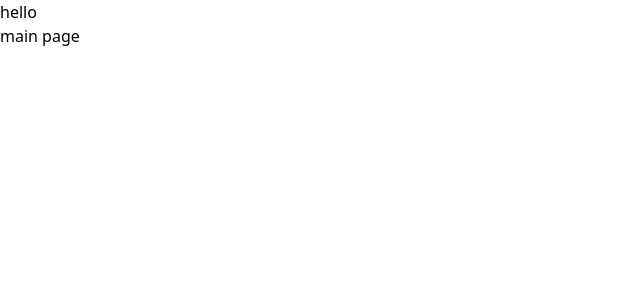
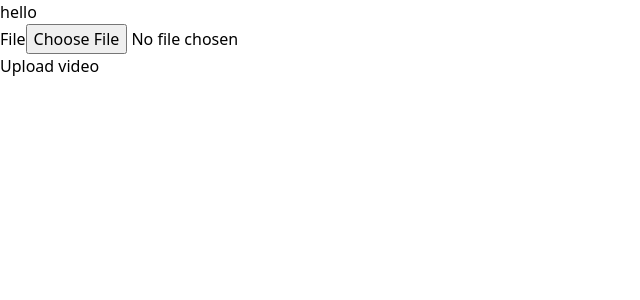
Before and after one commit to alvinaleguiojo/next13-app, a Next.js app: page / in a window 1280 px wide. Shown: the top 300 px of the page, without its empty margins (0-640 px from the left). Built offline with nearby package versions, Linux system fonts and the light colour scheme.

Commit message:
adding video uploading and streaming features

```diff
--- /dev/null
+++ b/app/[videoId]/page.tsx
@@ -0,0 +1,20 @@
+"use client";
+import { usePathname } from "next/navigation";
+export const dynamic = "force-dynamic";
+
+export default function VideoPlayer() {
+  const pathname = usePathname();
+  console.log(pathname);
+  const truncatedPath = pathname?.substring(1);
+
+  return (
+    <video
+      src={`/api/videos?videoId=${truncatedPath}`}
+      width="800px"
+      height="auto"
+      controls
+      autoPlay
+      id="video-player"
+    />
+  );
+}
--- a/app/page.tsx
+++ b/app/page.tsx
@@ -1,5 +1,65 @@
+"use client";
+import React, { useState } from "react";
+import axios, { AxiosRequestConfig } from "axios";
+
 const Home = () => {
-  return <div>main page</div>;
+  const [file, setFile] = useState<File | undefined>();
+  const [progress, setProgress] = useState(0);
+  const [error, setError] = useState<any>(null);
+  const [submitting, setSubmitting] = useState(false);
+
+  async function handleSubmit() {
+    const data = new FormData();
+
+    if (!file) return;
+
+    setSubmitting(true);
+
+    data.append("file", file);
+
+    const config: AxiosRequestConfig = {
+      onUploadProgress: function (progressEvent:any) {
+        const percentComplete = Math.round(
+          (progressEvent.loaded * 100) / progressEvent.total
+        );
+
+        setProgress(percentComplete);
+      },
+    };
+
+    try {
+      await axios.post("/api/videos", data, config);
+    } catch (e:any) {
+      setError(e.message);
+    } finally {
+      setSubmitting(false);
+      setProgress(0);
+    }
+  }
+
+  function handleSetFile(event: React.ChangeEvent<HTMLInputElement>) {
+    const files = event.target.files;
+   console.log(files);
+    if (files?.length) {
+      setFile(files[0]);
+    }
+  }
+
+  return (
+    <div>
+      {error && <p>{error}</p>}
+      {submitting && <p>{progress}%</p>}
+      <form action="POST">
+        <div>
+          <label htmlFor="file">File</label>
+          <input type="file" id="file" accept=".mp4" onChange={handleSetFile} />
+        </div>
+      </form>
+      <button onClick={handleSubmit}>Upload video</button>
+
+    </div>
+  );
 };
 
+
 export default Home;
--- a/package.json
+++ b/package.json
@@ -12,13 +12,17 @@
     "@mui/material": "^5.11.2",
     "@next-auth/supabase-adapter": "^0.2.1",
     "@supabase/supabase-js": "^2.2.3",
+    "@types/busboy": "^1.5.0",
+    "busboy": "^1.6.0",
     "encoding": "^0.1.13",
+    "multer": "^1.4.5-lts.1",
     "next": "latest",
     "next-auth": "^4.18.7",
     "react": "18.2.0",
     "react-dom": "18.2.0"
   },
   "devDependencies": {
+    "@types/multer": "^1.4.7",
     "@types/node": "18.11.3",
     "@types/react": "18.0.21",
     "@types/react-dom": "18.0.6",
--- /dev/null
+++ b/pages/api/videos.ts
@@ -0,0 +1,86 @@
+// Next.js API route support: https://nextjs.org/docs/api-routes/introduction
+import type { NextApiRequest, NextApiResponse } from "next";
+import busboy from "busboy";
+import fs from "fs";
+
+export const config = {
+  api: {
+    bodyParser: false,
+  },
+};
+
+function uploadVideoStream(req: NextApiRequest, res: NextApiResponse) {
+  const bb = busboy({ headers: req.headers });
+
+  bb.on("file", (_, file, info) => {
+    // auth-api.mp4
+    const fileName = info.filename;
+    const filePath = `./videos/${fileName}`;
+
+    const stream = fs.createWriteStream(filePath);
+
+    file.pipe(stream);
+  });
+
+  bb.on("close", () => {
+    res.writeHead(200, { Connection: "close" });
+    res.end(`That's the end`);
+  });
+
+  req.pipe(bb);
+  return;
+}
+
+const CHUNK_SIZE_IN_BYTES = 1000000; // 1 mb
+
+function getVideoStream(req: NextApiRequest, res: NextApiResponse) {
+  const range = req.headers.range;
+
+  if (!range) {
+    return res.status(400).send("Rang must be provided");
+  }
+
+  const videoId = req.query.videoId;
+
+  const videoPath = `./videos/${videoId}.mp4`;
+
+  const videoSizeInBytes = fs.statSync(videoPath).size;
+
+  const chunkStart = Number(range.replace(/\D/g, ""));
+
+  const chunkEnd = Math.min(
+    chunkStart + CHUNK_SIZE_IN_BYTES,
+    videoSizeInBytes - 1
+  );
+
+  const contentLength = chunkEnd - chunkStart + 1;
+
+  const headers = {
+    "Content-Range": `bytes ${chunkStart}-${chunkEnd}/${videoSizeInBytes}`,
+    "Accept-Ranges": "bytes",
+    "Content-Length": contentLength,
+    "Content-Type": "video/mp4",
+  };
+
+  res.writeHead(206, headers);
+  const videoStream = fs.createReadStream(videoPath, {
+    start: chunkStart,
+    end: chunkEnd,
+  });
+
+  videoStream.pipe(res);
+}
+
+export default function handler(req: NextApiRequest, res: NextApiResponse) {
+  const method = req.method;
+
+  if (method === "GET") {
+    return getVideoStream(req, res);
+  }
+
+  if (method === "POST") {
+    return uploadVideoStream(req, res);
+  }
+
+  return res.status(405).json({ error: `Method ${method} is not allowed` });
+}
--- /dev/null
+++ b/pages/videos/index.tsx
@@ -0,0 +1,62 @@
+import React, { useState } from "react";
+import axios, { AxiosRequestConfig } from "axios";
+
+const Home = () => {
+  const [file, setFile] = useState<File | undefined>();
+  const [progress, setProgress] = useState(0);
+  const [error, setError] = useState<any>(null);
+  const [submitting, setSubmitting] = useState(false);
+
+  async function handleSubmit() {
+    const data = new FormData();
+
+    if (!file) return;
+
+    setSubmitting(true);
+
+    data.append("file", file);
+
+    const config: AxiosRequestConfig = {
+      onUploadProgress: function (progressEvent: any) {
+        const percentComplete = Math.round(
+          (progressEvent.loaded * 100) / progressEvent.total
+        );
+
+        setProgress(percentComplete);
+      },
+    };
+
+    try {
+      await axios.post("/api/videos", data, config);
+    } catch (e: any) {
+      setError(e.message);
+    } finally {
+      setSubmitting(false);
+      setProgress(0);
+    }
+  }
+
+  function handleSetFile(event: React.ChangeEvent<HTMLInputElement>) {
+    const files = event.target.files;
+    console.log(files);
+    if (files?.length) {
+      setFile(files[0]);
+    }
+  }
+
+  return (
+    <div>
+      {error && <p>{error}</p>}
+      {submitting && <p>{progress}%</p>}
+      <form action="POST">
+        <div>
+          <label htmlFor="file">File</label>
+          <input type="file" id="file" accept=".mp4" onChange={handleSetFile} />
+        </div>
+      </form>
+      <button onClick={handleSubmit}>Upload video</button>
+    </div>
+  );
+};
+
+export default Home;
```
Also changed, not shown: 2 other files (tests, documents, lock files or other folders).
